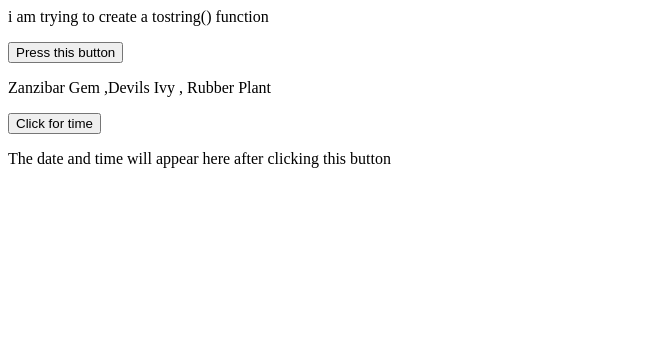
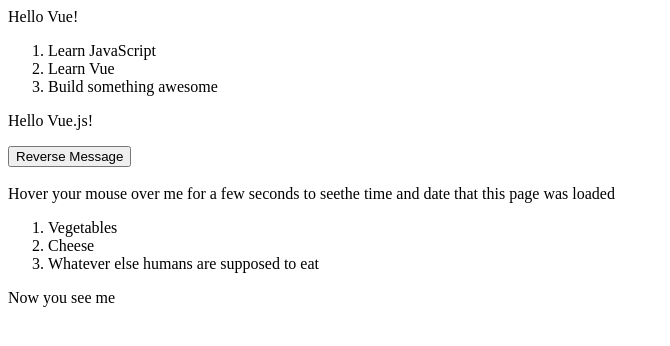
Before and after one commit to maddy-lewis/Practical-Web-Design, a plain HTML site: page index.html in a window 1280 px wide. Shown: the whole page, without its empty margins (0-670 px from the left). Drawn offline with nearby package versions, Linux system fonts and the light colour scheme.

Commit message:
Add files via upload

```diff
--- a/index.html
+++ b/index.html
@@ -1,36 +1,116 @@
-<HTML>
-    <HEAD>
-    <TITLE> Javascript </TITLE>
-    </HEAD>
-    <BODY>
+<!DOCTYPE html>
+<html>
+<head>
+    <title>My First Vue app</title>
+    <script src="https://cdn.jsdelivr.net/npm/vue@2"></script>
+</head>
+<body>
+    <div id = "app">
+        {{ message }}
+    </div>
 
-        <p>i am trying to create a tostring() function</p>
+    <div id="app-4">
+        <ol>
+            <li v-for="todo in todos">
+                {{ todo.text }}
+            </li>
+        </ol>
+    </div>
 
-        <button onclick="myFunction()">Press this button</button>
+    <div id="app-5">
+        <p>{{ message }}</p>
+        <button v-on:click="reverseMessage">Reverse Message</button>
+      </div>
+<br>
+      <div id="app-2">
+        <span v-bind:title="message">
+          Hover your mouse over me for a few seconds
+          to seethe time and date that this page was loaded
+        </span>
+      </div>
 
-        <p id="demo"></p>
-        <script>
-            function myFunction() {
-                var num = 25;
-                var n = num.toString();
-                document.getElementById("demo").innerHTML = n;
-            }
-        </script>
-        <p id="array"></p>
-        <script>
-            const Types_Of_Plants = ["Zanzibar Gem ", "Devils Ivy ", " Rubber Plant "];
-            document.getElementById("array").innerHTML = Types_Of_Plants;
-        </script>
+<script>
+    var app2 = new Vue({
+        el: '#app-2',
+        data: {
+        message: 'You loaded this page on ' + new Date().toLocaleString()
+         }
+    })
+</script>
 
-        <button onclick="gettime()">Click for time</button>
+<div id="app-7">
+        <ol>
+          <todo-item
+            v-for="item in groceryList"
+            v-bind:todo="item"
+            v-bind:key="item.id"
+          ></todo-item>
+        </ol>
+      </div>
+    <script>
+            var app = new Vue({
+                el: '#app',
+                data: {
+                    message: 'Hello Vue!'
+                }
+            })
+    </script>
 
-        <p id="time">The date and time will appear here after clicking this button</p>
+    <script>
+    var app4 = new Vue({
+         el: '#app-4',
+         data: {
+             todos: [
+                { text: 'Learn JavaScript' },
+                 { text: 'Learn Vue' },
+                 { text: 'Build something awesome' }
+            ]
+        }
+    })
+    </script>
+    <script>
+        var app5 = new Vue({
+         el: '#app-5',
+         data: {
+             message: 'Hello Vue.js!'
+        },
+        methods: {
+            reverseMessage: function () {
+             this.message = this.message.split('').reverse().join('')
+             }
+         }
+    })
+    </script>
+    <script>
+        Vue.component('todo-item', {
+            props: ['todo'],
+            template: '<li>{{ todo.text }}</li>'
+        })
 
-       <script>
-           function gettime() {
-                const d = new Date();
-                document.getElementById("time").innerHTML = d
-           }
-        </script>
-    </BODY>
-</HTML>
+    var app7 = new Vue({
+        el: '#app-7',
+        data: {
+            groceryList: [
+            { id: 0, text: 'Vegetables' },
+            { id: 1, text: 'Cheese' },
+            { id: 2, text: 'Whatever else humans are supposed to eat' }
+            ]
+        }
+    })
+    </Script>
+
+<div id="app-3">
+    <span v-if="seen">Now you see me</span>
+  </div>
+
+  <script>
+      var app3 = new Vue({
+  el: '#app-3',
+  data: {
+    seen: true
+  }
+})
+  </script>
+
+</body>
+</html>
```
